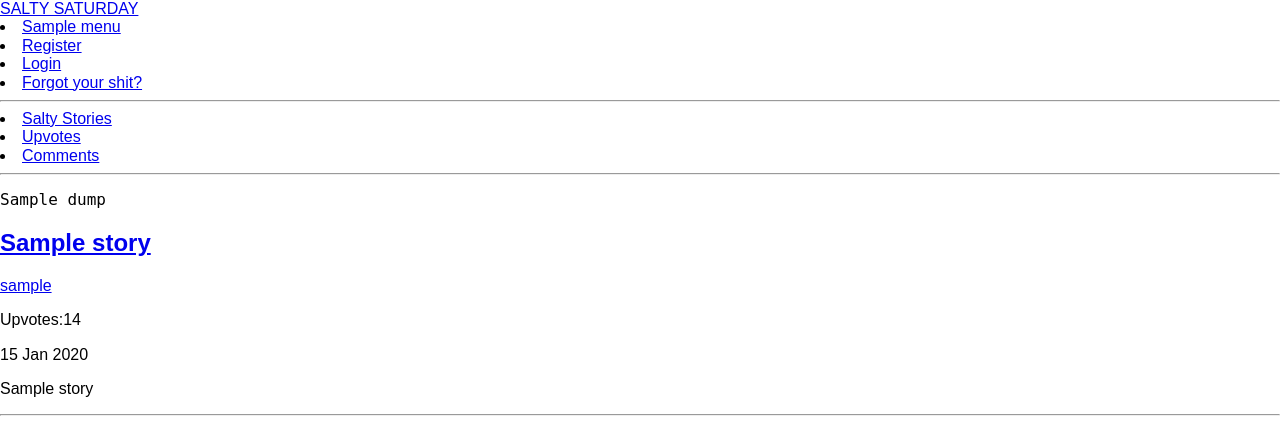
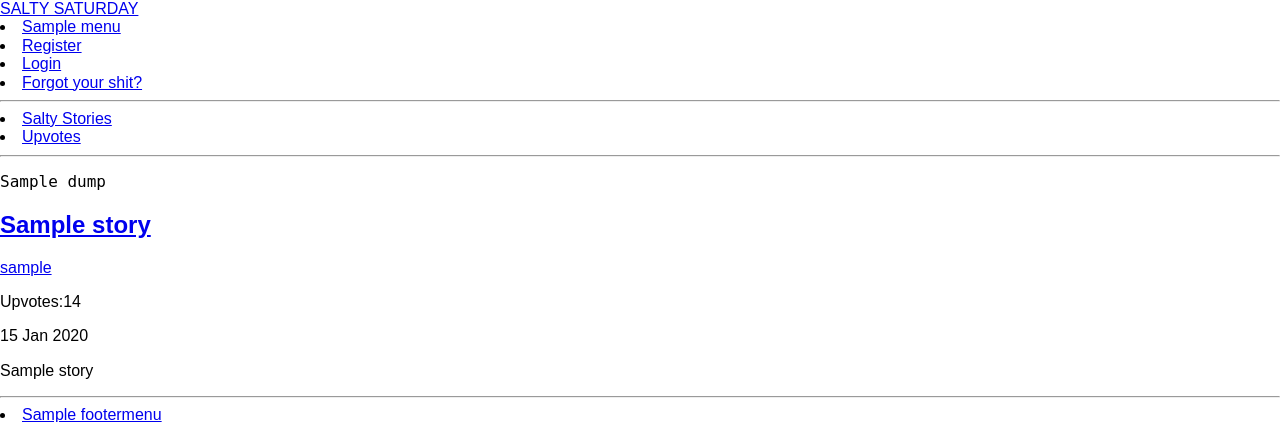
Before and after one commit to GBRBD/salty-saturday, a Node project: template views/profile/profile.pug in a window 1280 px wide. Shown: the top 422 px of the page. Run offline with Node 20 templates, Linux system fonts and the light colour scheme; the template is opened without the code that fills it: most values are stand-ins (such as "Sample title", 1, 10 or a date in 2020); style sheets or scripts are compiled from the project's sources; some libraries are stand-ins or nearby versions.

Commit message:
bye bye comment

```diff
--- a/routes/index.js
+++ b/routes/index.js
@@ -43,7 +43,7 @@ router.get('/u/:usernameSlug/reees', catchErrors(userController.userPosts));
 router.get('/u/:usernameSlug/upvotes', catchErrors(userController.userUpvotes));
 
 // User's comments
-router.get('/u/:usernameSlug/comments', catchErrors(userController.userComments));
+//router.get('/u/:usernameSlug/comments', catchErrors(userController.userComments));
 
 /**
  * Auth
--- a/views/profile/profile.pug
+++ b/views/profile/profile.pug
@@ -5,7 +5,7 @@ include ../mixins/_storyCard
 block content
   li: a(href=`/u/${author.slug}/reees`) Salty Stories
   li: a(href=`/u/${author.slug}/upvotes`) Upvotes
-  li: a(href=`/u/${author.slug}/comments`) Comments
+  //- li: a(href=`/u/${author.slug}/comments`) Comments
   hr
   pre= h.dump(stories)
   if stories
```
